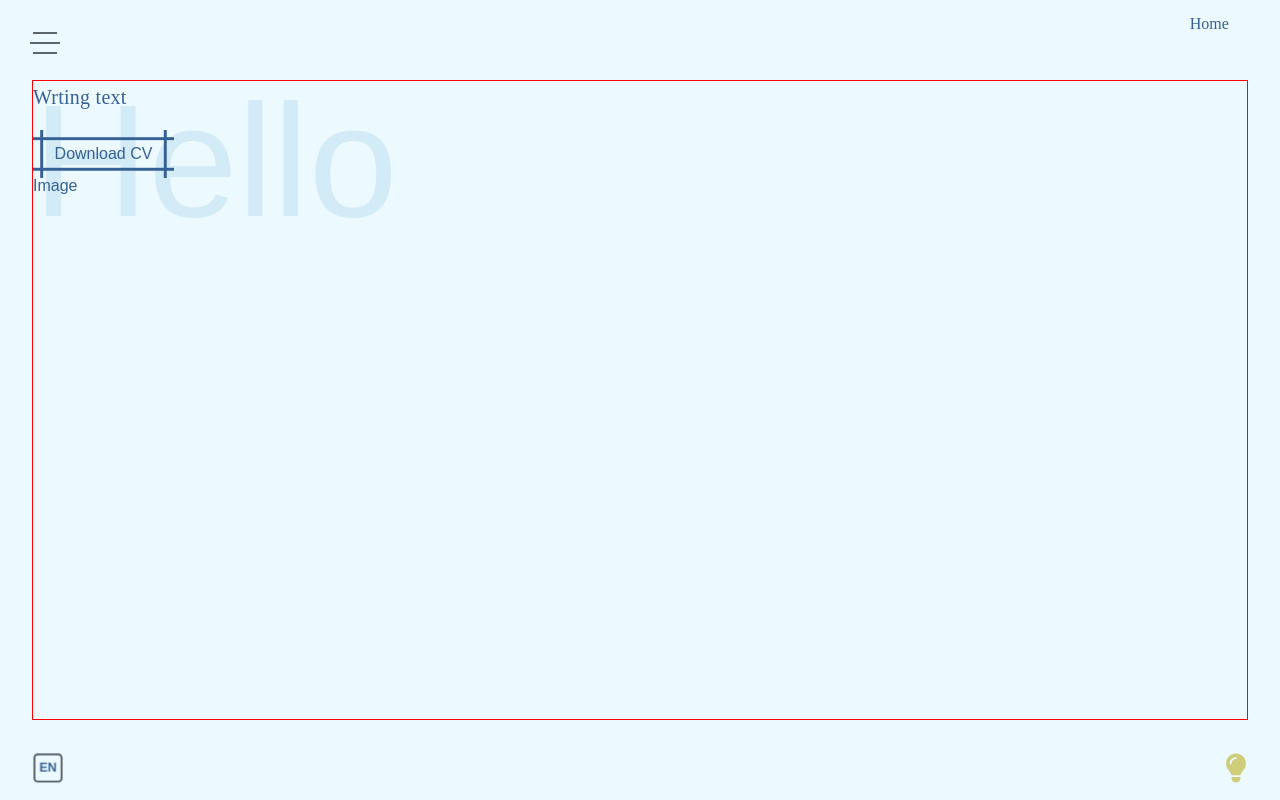
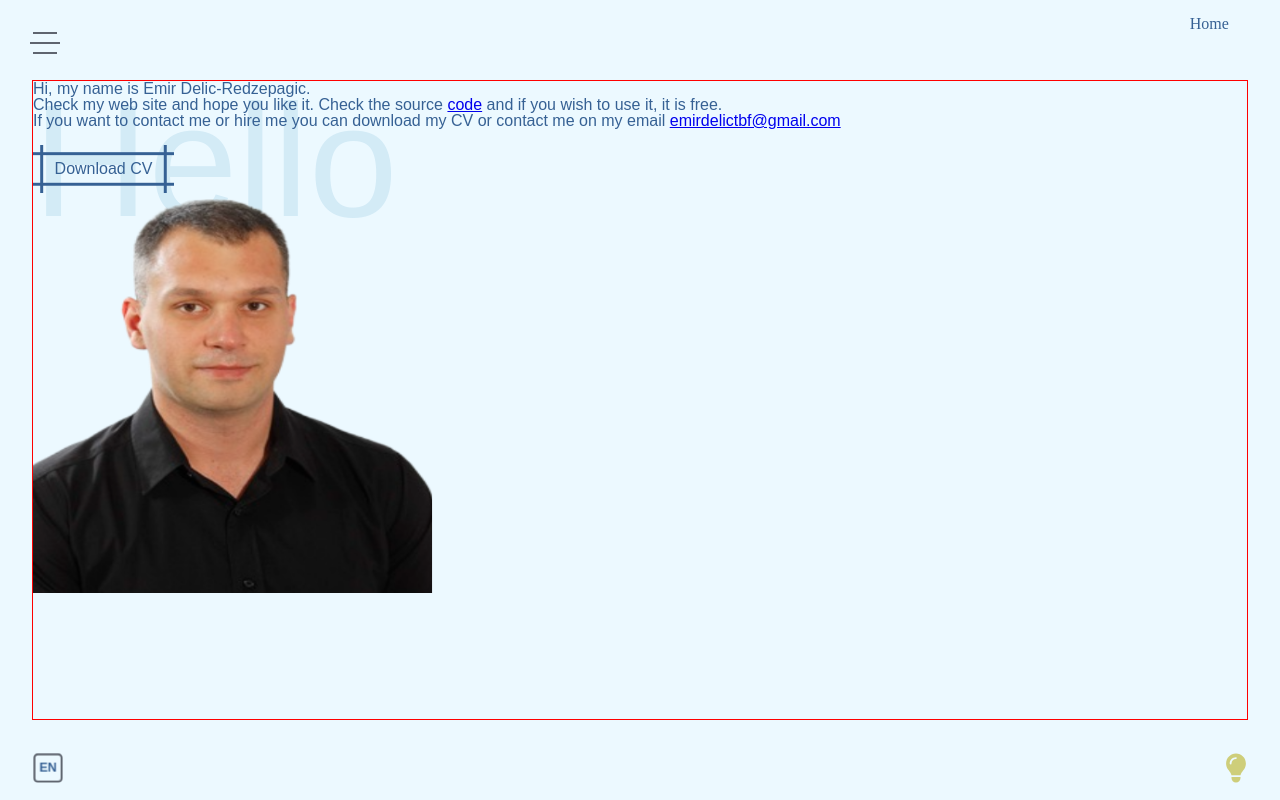
Before and after one commit to EmirDelicR/curriculum-v2, a React (Vite) app: page / in a window 1280 px wide. Built offline with nearby package versions, Linux system fonts and the light colour scheme.

Commit message:
Remove add stuff

```diff
--- a/src/UI/pages/home/Home.tsx
+++ b/src/UI/pages/home/Home.tsx
@@ -1,20 +1,61 @@
+import { Trans, useTranslation } from 'react-i18next';
+
 import TextTyping from '@/UI/components/textTyping/TextTyping';
 import WaterMark from '@/UI/components/waterMark/WaterMark';
 import DownloadButton from '@/UI/components/downloadButton/DownloadButton';
 
+import { LINKS } from '@/utils/constants';
+
 import './Home.scss';
 
 export default function Home() {
+  const { t } = useTranslation();
   return (
     <div className="home-wrapper">
       <div>
         <WaterMark text="hello" />
-        <h3>Wrting text</h3>
+        <div className="my-description">
+          <p>{t('my-description.introduce')}</p>
+          <p>
+            <Trans
+              i18nKey="my-description.source"
+              components={{
+                CodeLink: (
+                  <a
+                    className="highlight"
+                    href="https://github.com/EmirDelicR/curriculum"
+                    target="_blank"
+                    rel="noreferrer"
+                  />
+                )
+              }}
+            />
+          </p>
+          <p>
+            <Trans
+              i18nKey="my-description.mail"
+              components={{
+                MailLink: (
+                  <a
+                    className="highlight"
+                    href="mailto:emirdelictbf@gmail.com?subject=Web-site mail"
+                  />
+                )
+              }}
+            />
+          </p>
+        </div>
         {/* <TextTyping /> */}
         <br />
         <DownloadButton />
       </div>
-      <div>Image</div>
+      <img
+        src={`${window.location.origin}/images/assets/me.png`}
+        loading="lazy"
+        alt="image of me"
+        width="400"
+        height="400"
+      />
     </div>
   );
 }
--- a/src/plugins/i18n/locales/bs.json
+++ b/src/plugins/i18n/locales/bs.json
@@ -52,11 +52,9 @@
       "work": "Radna adresa"
     },
     "my-description": {
-      "introduce": "Bok, ja se zovem Emir Delic-Redzepagic.",
-      "company": "Trenutno radim kao softverski inženjer u tvrtki {0} u  Austrijskom gradu Linzu.",
-      "born": "Ja sam Božićno dijete i rođen sam 24. prosinca. Volim kodirati i gledati One Punch Man",
-      "source": "Pogledajte moju web stranicu i nadam se da će vam se svidjeti. Provjerite izvorni {0} i ako ga želite koristiti, besplatan je.",
-      "mail": "Ako me želite kontaktirati ili me unajmiti, možete preuzeti moj CV ili me kontaktirati na moj e-mail {0}"
+      "introduce": "Hi, ja se zovem Emir Delic-Redzepagic.",
+      "source": "Pogledajte moju web stranicu i nadam se da će vam se svidjeti. Provjerite izvorni <CodeLink>code</CodeLink> i ako ga želite koristiti, besplatan je.",
+      "mail": "Ako me želite kontaktirati ili me unajmiti, možete preuzeti moj CV ili me kontaktirati na moj e-mail <MailLink>emirdelictbf@gmail.com</MailLink>"
     },
     "tips": {
       "learn": "Mapa za učenje"
--- a/src/plugins/i18n/locales/de.json
+++ b/src/plugins/i18n/locales/de.json
@@ -53,10 +53,8 @@
     },
     "my-description": {
       "introduce": "Hallo, mein Name ist Emir Delic-Redzepagic.",
-      "company": "Derzeit arbeite ich als Software-Ingenieur in einer österreichischen Firma {0} in der Stadt Linz.",
-      "born": "Ich bin ein Weihnachtskind und wurde am 24. Dezember geboren. Ich mag es zu programmieren und One Punch Man zu sehen",
-      "source": "Überprüfen Sie meine Webseite und ich hoffe, dass sie Ihnen gefällt. Überprüfen Sie den Quell{0}, und wenn Sie ihn verwenden möchten, ist er kostenlos.",
-      "mail": "Wenn Sie mit mir Kontakt aufnehmen oder mich einstellen möchten, können Sie meinen Lebenslauf herunterladen oder mich über meine E-Mail-Adresse {0} kontaktieren."
+      "source": "Überprüfen Sie meine Webseite und ich hoffe, dass sie Ihnen gefällt. Überprüfen Sie den Quell <CodeLink>code</CodeLink>, und wenn Sie ihn verwenden möchten, ist er kostenlos.",
+      "mail": "Wenn Sie mit mir Kontakt aufnehmen oder mich einstellen möchten, können Sie meinen Lebenslauf herunterladen oder mich über meine E-Mail-Adresse <MailLink>emirdelictbf@gmail.com</MailLink> kontaktieren."
     },
     "tips": {
       "learn": "Fahrplan lernen"
--- a/src/plugins/i18n/locales/en.json
+++ b/src/plugins/i18n/locales/en.json
@@ -54,10 +54,8 @@
     },
     "my-description": {
       "introduce": "Hi, my name is Emir Delic-Redzepagic.",
-      "company": "Currently, I am working as a Software engineer in a company {0} in city Linz in Austria.",
-      "born": "I am a Christmas Child and I was born on 24 December. I like to code and watch One Punch Man",
-      "source": "Check my web site and hope you like it. Check the source {0} and if you wish to use it, it is free.",
-      "mail": "If you want to contact me or hire me you can download my CV or contact me on my email {0}"
+      "source": "Check my web site and hope you like it. Check the source <CodeLink>code</CodeLink> and if you wish to use it, it is free.",
+      "mail": "If you want to contact me or hire me you can download my CV or contact me on my email <MailLink>emirdelictbf@gmail.com</MailLink>"
     },
 
     "tips": {
--- a/src/utils/constants.ts
+++ b/src/utils/constants.ts
@@ -40,9 +40,7 @@ export const SOCIAL_PAGES = [
   }
 ];
 
-const LINKS = {
-  company:
-    '<a class="language-cour" href="https://www.x-net.at/de" target="_blank" rel="noreferrer">X-net Service</a>',
-  git: ' <a class="language-cour" href="https://github.com/EmirDelicR/curriculum" target="_blank" rel="noreferrer">code</a>',
-  mail: '<a class="language-cour" href="mailto:emirdelictbf@gmail.com?subject=Web-site mail">emirdelictbf@gmail.com</a>'
+export const LINKS = {
+  git: ' <a className="highlight" href="https://github.com/EmirDelicR/curriculum" target="_blank" rel="noreferrer">code</a>',
+  mail: '<a className="highlight" href="mailto:emirdelictbf@gmail.com?subject=Web-site mail">emirdelictbf@gmail.com</a>'
 };
```
Also changed, not shown: public/images/assets/me.png (added).
